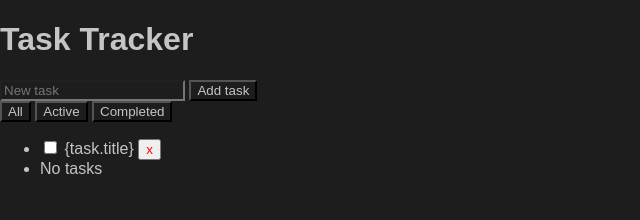
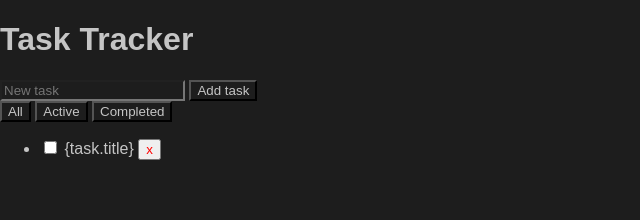
Before and after one commit to pdcribeiro/pdcribeiro.github.io, a plain HTML site: page learning/frontend-framework/todos.html in a window 1280 px wide. Shown: the full height of the page, 0-640 px from the left. Drawn offline with Linux system fonts and the light colour scheme.

Commit message:
feat: attribute binding and conditionals

```diff
--- a/learning/frontend-framework/fw.js
+++ b/learning/frontend-framework/fw.js
@@ -1,6 +1,6 @@
 /*
-    todo:
-    - parse and bind html
+    wip:
+    - parseAndBindAttribute
 
     features:
     - allow defining component in html file (optional: without surrounding template tag) and importing it into another html/component file
@@ -9,63 +9,87 @@
 import { kebab } from '/lib/string.js'
 import { state, derive, bind } from './state.js'
 
-let init = () => {
-    let $props = () => ({}) // creates state object that reacts to changes on parent component
-    let $state = state
-    let $derive = derive
-    let $emit = () => { }
+let init = async () => {
+    setGlobals({
+        $state: state,
+        $derive: derive,
+        $emit: () => { },
+    })
 
-    let baseScope = {
-        $props,
-        $state,
-        $derive,
-        $emit,
+    findAndDefineComponents(document)
+    // observeComponentAttributesAndUpdateProps(document.body)
+
+    let app = getAppElement()
+    let scope = await parseAndImportScript(app)
+    document.body.append(app)
+    parseAndBindDom(document.body, scope) // must happen after appendChild. doesn't parse custom elements
+    // TODO: maybe parseAndBindDom should happen before app mounts. can we make it work? (eg. parseAndBindDom(app, scope)). check logs before and after changing
 }
 
-    Object.assign(window, baseScope)
+let setGlobals = (globals) => Object.assign(window, globals)
 
-    let components = findAndDefineComponents(document)
-
-    let appTemplate = document.querySelector('template[app]')
-    let app = parseTemplate(appTemplate)
-    appTemplate.remove()
-    console.debug({ app })
-
-    // append html to body
-    document.body.append(app.root)
+let findAndDefineComponents = (root) => {
+    root.querySelectorAll('template[component]')
+        .forEach(t => (defineComponent(t), t.remove()))
 }
 
-let findAndDefineComponents = (root, scope = {}) => {
-    let templates = root.querySelectorAll('template[component]')
-    let components = Array.from(templates).map(t => parseTemplate(t, scope))
-    console.debug({ components })
-
-    templates.forEach(t => (defineComponent(t), t.remove()))
-
-    return components
+let getAppElement = () => {
+    let template = document.querySelector('template[app]')
+    let element = template.content.cloneNode(true)
+    template.remove()
+    return element
 }
 
-const declarationRe = /^\s*(var|let|const|function) ([{\[]\s+)?(\w+)(\s+[}\]])?[ =(]/
-const allDeclarationsRe = new RegExp(declarationRe, 'gm')
-
-let parseTemplate = (template, scope = {}) => {
-    console.debug('parseTemplate()', { template, scope })
+let defineComponent = (template) => {
+    let name = template.getAttribute('component')
+    class Component extends HTMLElement {
+        constructor() {
+            console.debug('constructor', name)
+            super()
+            this.#init()
+        }
+        async #init() {
+            this.isComponent = true
 
             let root = template.content.cloneNode(true)
-    console.debug({ root })
 
-    // find script tags
-    let scripts = root.querySelectorAll('script')
-    console.debug({ scripts })
+            this._props = state({})
+            for (let { name, value } of Array.from(this.attributes)) {
+                if (name.startsWith(':')) name = name.slice(1)
+                this._props[name] = value
+            }
+            Object.assign(window, {
+                $props: this._props,
+            })
 
-    for (let s of scripts) {
+            let scope = await parseAndImportScript(root) // must happen before appendChild
+            // TODO: this async call makes it so document is bound before components, but is it realiable?
+
+            let shadowRoot = this.attachShadow({ mode: 'open' })
+            // observeComponentAttributesAndUpdateProps(shadowRoot)
+
+            shadowRoot.appendChild(root)
+
+            parseAndBindDom(shadowRoot, scope) // must happen after appendChild
+        }
+    }
+    customElements.define(kebab(name), Component)
+}
+
+let declarationRe = /^\s*(var|let|const|function) ([{\[]\s+)?(\w+)(\s+[}\]])?[ =(]/
+let allDeclarationsRe = new RegExp(declarationRe, 'gm')
+
+// note: must set globals (eg. $props) before calling this
+let parseAndImportScript = async (root) => {
+    console.debug('parseAndImportScript', { root })
+
+    let script = root.querySelector('script')
+    if (!script) return {}
+
     // parse and export declarations
-        let code = s.textContent
-        console.debug({ code })
+    let code = script.textContent
     let declarations = code.match(allDeclarationsRe)?.map(m => m.match(declarationRe)[3]) ?? []
-        console.debug({ declarations })
     let exports = `export { ${declarations.join(', ')} }`
-        console.debug({ exports })
 
     let codeWithExports = code + '\n' + exports
 
@@ -74,78 +98,120 @@ let parseTemplate = (template, scope = {}) => {
     // import rewritten script tags
     let blob = new Blob([codeWithExports], { type: 'application/javascript' })
     let url = URL.createObjectURL(blob)
-        let moduleExports = import(url)
+    let moduleExports = await import(url)
 
-        // build scope object
-        scope = { ...scope, ...moduleExports }
+    script.remove()
 
-        s.remove()
-    }
-    console.debug(scope)
-
-    let components = findAndDefineComponents(root, scope)
-
-    parseAndBindDom(root)
-
-    return { root, scope }
+    return moduleExports
 }
 
-let defineComponent = (template) => {
-    let name = template.getAttribute('component')
-    class Component extends HTMLElement {
-        constructor() {
-            super()
-            let shadowRoot = this.attachShadow({ mode: 'open' })
-            shadowRoot.appendChild(template.content.cloneNode(true))
-        }
-    }
-    customElements.define(kebab(name), Component)
+// TODO parse and bind innerText (get childNodes, filter text nodes, parse, bind)
+// note: careful when using document fragments. if they were already appended, they'll be empty
+let parseAndBindDom = (element, scope) => {
+    console.debug('parseAndBindDom', { element, scope })
+
+    for (let { name } of element.attributes)
+        parseAndBindAttribute(name, element, scope)
+
+    for (let child of element.children)
+        console.debug({ child }, child.isComponent),
+            parseAndBindDom(child, scope)
 }
 
-let parseAndBindDom = (root) => {
-    let walker = document.createTreeWalker(root, NodeFilter.SHOW_ELEMENT)
-    let node = walker.firstChild()
-    while (node) {
-        // console.log(node, node.attributes)
+let boundAttributeRe = /^(:|@)\w+$/
 
-        // TODO bind attributes
-        for (let attr of node.attributes) {
-            // console.log('attr', attr.name)
-            let expr = node.getAttribute(attr.name)
-            let func = () => evaluate(expr,)
-            switch (attr.name) {
+let parseAndBindAttribute = (name, element, scope) => {
+    console.debug('parseAndBindAttribute', { name, element, scope })
+
+    let rawName = name.startsWith(':') ? name.slice(1) : name
+    let value = element.getAttribute(name)
+    switch (name) {
+        // TODO: test in custom elements with multiple children
         case ':if': {
-                    // bind(node, attr.value, (val) => {
-                    //     if (val) {
-                    //         if (node._content) {
-                    //             node.append(node._content)
-                    //             node._content = null
-                    //         }
-                    //     } else {
-                    //         let fragment = new DocumentFragment()
-                    //         fragment.append(...Array.from(node.childNodes))
-                    //         node._content = fragment
-                    //     }
-                    // })
+            let parent = element.parentElement
+            let anchor = new Comment(':if')
+            parent.insertBefore(anchor, element)
+
+            let el = element
+            let branches = [{ exp: value, el }]
+            while (el = el.nextElementSibling) {
+                let exp = extractAttr(':else-if', el)
+                if (exp || extractAttr(':else', el) !== null)
+                    branches.push({ exp, el })
+                else
+                    break
+            }
+            branches.forEach(b => b.el.remove())
+
+            bind(() => {
+                let active = branches.find(b => !b.exp || evaluate(b.exp, scope))?.el
+                let current = branches.find(b => b.el.isConnected)?.el
+                if (active !== current) {
+                    current?.remove()
+                    parent.insertBefore(active, anchor)
+                }
+            }, anchor)
+            break
+        }
+        case ':else': {
             break
         }
         case ':for': {
             break
         }
+        case ':model': {
+            // bind(() => element.value = evaluate(value), element)
+            // TODO: set state value. handle object state and primitive state (.val)
+            // TODO: use addEventListener (guarantee run once)
+            // element.oninput = (e) =>
+            break
+        }
+        default: {
+            if (name.startsWith(':')) {
+                if (element.isComponent)
+                    bind(() => {
+                        let result = evaluate(value || rawName, scope)
+                        element._props[rawName] = result.isState ? result.val : result
+                    }, element)
+                else
+                    bind(() => element.setAttribute(rawName, value), element)
+                // } else if (name.startsWith('@')) {
+            }
+        }
     }
 }
 
-        // TODO parse and bind innerText
+let extractAttr = (name, el) => {
+    let val = el.getAttribute(name)
+    if (val !== null) el.removeAttribute(name)
+    return val
+}
 
-        node = walker.nextNode()
+let evaluate = (expr, scope) => {
+    console.debug('evaluate', { expr, scope })
+    let keys = Object.keys(scope)
+    let values = Object.values(scope)
+    try {
+        let fn = new Function(...keys, `return ${expr};`)
+        return fn(...values)
+    } catch (e) {
+        console.error('evaluate error', { expr, scope })
+        return expr
     }
 }
 
-let evaluate = (expr, scope) => {
-    let keys = Object.keys(scope)
-    let values = Object.values(scope)
-    let fn = new Function(...keys, `return ${expr};`)
-    return fn(...values)
+let attributesObserver = new MutationObserver((mutations) => {
+    for (let { type, target, attributeName: name } of mutations) {
+        if (type === 'attributes' && target._props) {
+            let propName = name.startsWith(':') ? name.slice(1) : name
+            target._props[propName] = target.getAttribute(name)
+
+            console.log('mut', { name, propName, value: target._props[propName] })
         }
+    }
+})
+
+// TODO: disconnect on component unmount
+let observeComponentAttributesAndUpdateProps = (root) => attributesObserver.observe(root, { attributes: true, subtree: true })
 
 init()
--- a/learning/frontend-framework/state.js
+++ b/learning/frontend-framework/state.js
@@ -61,6 +61,7 @@ let addStatesToGc = (state, prop) => statesToGc = addAndScheduleOnFirst(statesTo
 const oldPrefix = '$old_'
 
 // TODO: cleanup deleted props. in updateDoms?
+// TODO: handle: deleteProperty, ownKeys (https://github.com/vanjs-org/van/blob/main/x/src/van-x.js)
 let state = (obj) => {
     if (isObject(obj)) {
         let existing = states.get(obj)
@@ -88,6 +89,7 @@ let state = (obj) => {
         get(stateObj, prop, proxy) {
             if (prop in protoOf(_raw)) return _raw[prop]
             if (prop.startsWith('_')) return Reflect.get(...arguments)
+            if (prop === 'isState') return true
 
             let isOld = prop.startsWith(oldPrefix)
             if (isOld) prop = prop.slice(oldPrefix.length)
@@ -102,6 +104,7 @@ let state = (obj) => {
                 _raw[prop] = val
                 return true
             }
+            if (prop.startsWith('_')) return Reflect.set(...arguments)
 
             curDeps && addToSetInMap(curDeps._setters, proxy, prop)
 
@@ -163,4 +166,4 @@ let updateDoms = () => {
     for (let [s, p] of changedStatesArray) s._old[p] = s._raw[p]
 }
 
-export { bind, state, derive }
+export { state, derive, bind }
```
Also changed, not shown: learning/frontend-framework/todos.html (+25 -16 lines). Lines whose indentation alone changed are shown as unchanged.
